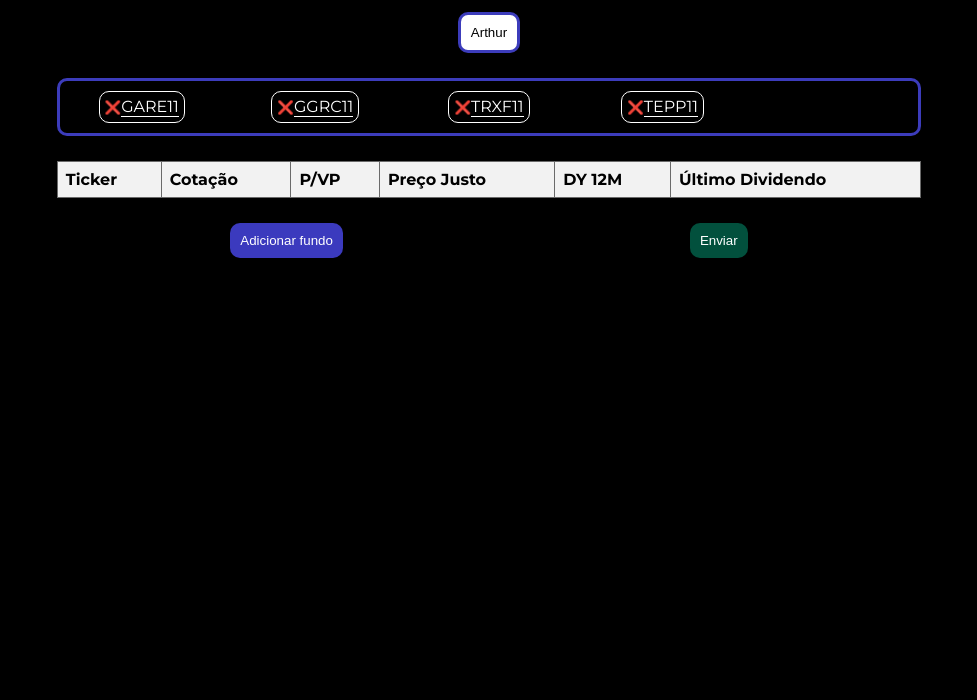
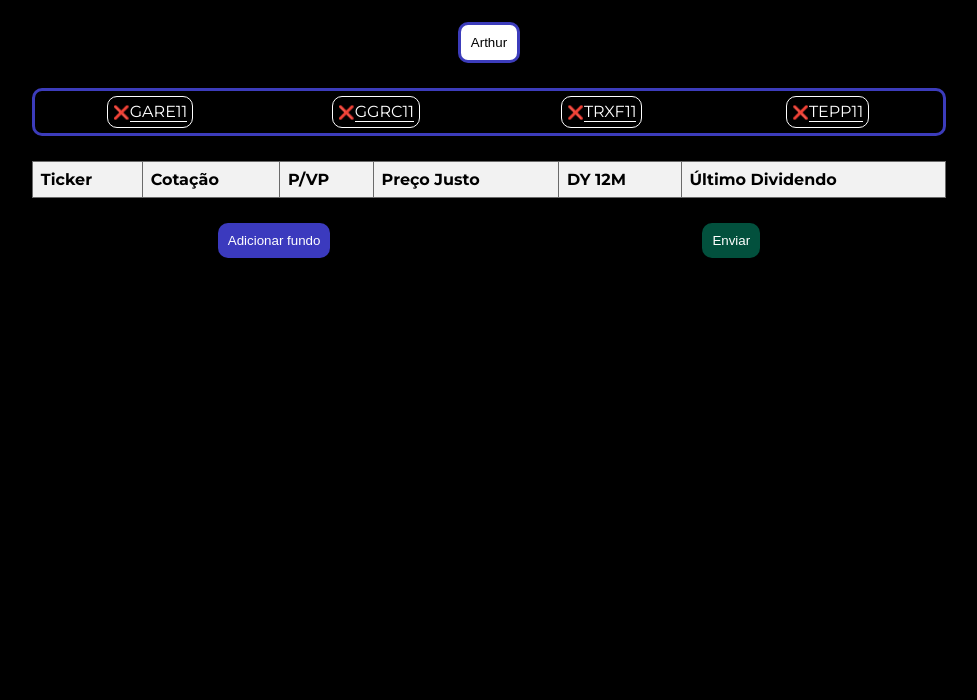
Before and after one commit to ArthurRomanha/ScrappInvest, a plain HTML site: page index.html in a window 1280 px wide. Shown: the part 100-800 px from the top of the page, without its empty margins (151-1128 px from the left). Drawn offline with Linux system fonts and the light colour scheme.

Commit message:
Add files via upload

```diff
--- a/index.html
+++ b/index.html
@@ -30,6 +30,7 @@
             <div contenteditable="true" class="fundo">TEPP11</div>
         </div>
     </div>
+    <div class="container-table">
     <table id="data">
         <tbody>
             <tr>
@@ -42,6 +43,7 @@
             </tr>
         </tbody>
     </table>
+</div>
     <div class="buttons">
         <button class="fundo newFundo" name="newFundo">Adicionar fundo</button>
         <button onclick="enviaDados()" class="submit">Enviar</button>
--- a/script.js
+++ b/script.js
@@ -26,7 +26,7 @@ const enviaDados = () => {
 async function fetchCotacao() {
     try {
         const response = await fetch('https://api-invest-pi.vercel.app/', {//fetch da minha própria api
-            method: 'POST', //tipo POST permite que eu envie dados à minha api para ela trabalhar em cima
+            method: 'POST',
             headers: {
                 'Content-Type': 'application/json' // Define o tipo de conteúdo como JSON
             },
--- a/style.css
+++ b/style.css
@@ -3,51 +3,73 @@
     padding: 0;
     box-sizing: border-box;
 }
-html{
+
+html {
     font-family: "Montserrat", Verdana, Geneva, Tahoma, sans-serif;
     text-align: center;
     background-color: black;
     color: white;
 }
 
+@media (min-width: 500px) {
+    body {
+        grid-template-columns: 1fr 5fr 1fr;
+    }
+
+    header {
+        grid-column: 2;
+    }
+
+    h3 {
+        grid-column: 2;
+    }
+
+    .preset-arthur {
+        grid-column: 2;
+    }
+
+    .fundos {
+        grid-column: 2;
+    }
+    .buttons{
+    grid-column: 2;
+    }
+    .container-table    {
+        grid-column: 2;
+    }
+}
 body{
     display: grid;
-    margin: 10px;
-    grid-template-columns: 1fr 5fr 1fr;
+    margin-top: 20px;
     align-items: center;
     justify-items: center;
-    gap: 25px;
+    gap: 25px 0;
 }
-header{
-    grid-column: 2;
-}
-h3{
-    grid-column: 2;
-}
-.preset-arthur{
-    grid-column: 2;
+.preset-arthur {
     color: black;
     background-color: white;
     padding: 10px;
     border: 3px solid #3c3cbb;
     border-radius: 10px;
 }
-.preset-arthur:hover{
+
+.preset-arthur:hover {
     opacity: 0.7;
 }
-.fundos{
-    padding: 10px;
-    grid-column: 2;
+
+.fundos {
+    padding: 5px;
     width: 100%;
-    gap: 30px;
+    gap: 5px;
     display: grid;
-    grid-template-columns: repeat(5, 1fr);
+    grid-template-columns: repeat(auto-fit, minmax(150px, 1fr));
     align-items: center;
     justify-items: center;
     border: 3px solid #3c3cbb;
     border-radius: 10px;
 }
-.container-fundo{
+
+.container-fundo {
     width: fit-content;
     display: flex;
     color: white;
@@ -55,64 +77,83 @@ h3{
     border: 1px solid rgb(255, 255, 255);
     border-radius: 10px;
 }
-.fundo{
+
+.fundo {
     min-width: 20px;
     border-bottom: 1px solid white;
 }
-button{
 
+button {
     cursor: pointer;
 }
-.buttons{
+
+.buttons {
     display: flex;
     justify-content: space-around;
     align-items: center;
-    grid-column: 2;
     width: 100%;
     height: 100%;
 }
-.buttons *{
+
+.buttons * {
     height: fit-content;
     color: white;
     padding: 10px;
     border-radius: 10px;
 }
-.newFundo{
+
+.newFundo {
     background-color: #3b3abe;
     border-bottom: none;
 }
-.newFundo:hover{
+
+.newFundo:hover {
     opacity: 0.7;
 }
-.newFundo:checked{
+
+.newFundo:checked {
     opacity: 0.5;
 }
-.submit{
+
+.submit {
     background-color: #02503d;
 }
-.submit:hover{
+
+.submit:hover {
     opacity: 0.7;
 }
-button{
+
+button {
     border: none;
     color: white;
     background-color: black;
 }
+.container-table{
+    width: 100%;
+    overflow-x: auto;
+}
+.container-table::-webkit-scrollbar {
+    width: 100%;
+    height: 32px;
+}
 table {
+    width: 100%;
     color: black;
     background-color: white;
-    width: 100%;
-    grid-column: 2;
     border-collapse: collapse;
 }
-th, td {
+
+th,
+td {
     border: 1px solid #6a6a6a;
     padding: 8px;
     text-align: left;
 }
+
 th {
     background-color: #f2f2f2;
 }
+
 tr:hover {
     background-color: #f1f1f1;
 }
```
